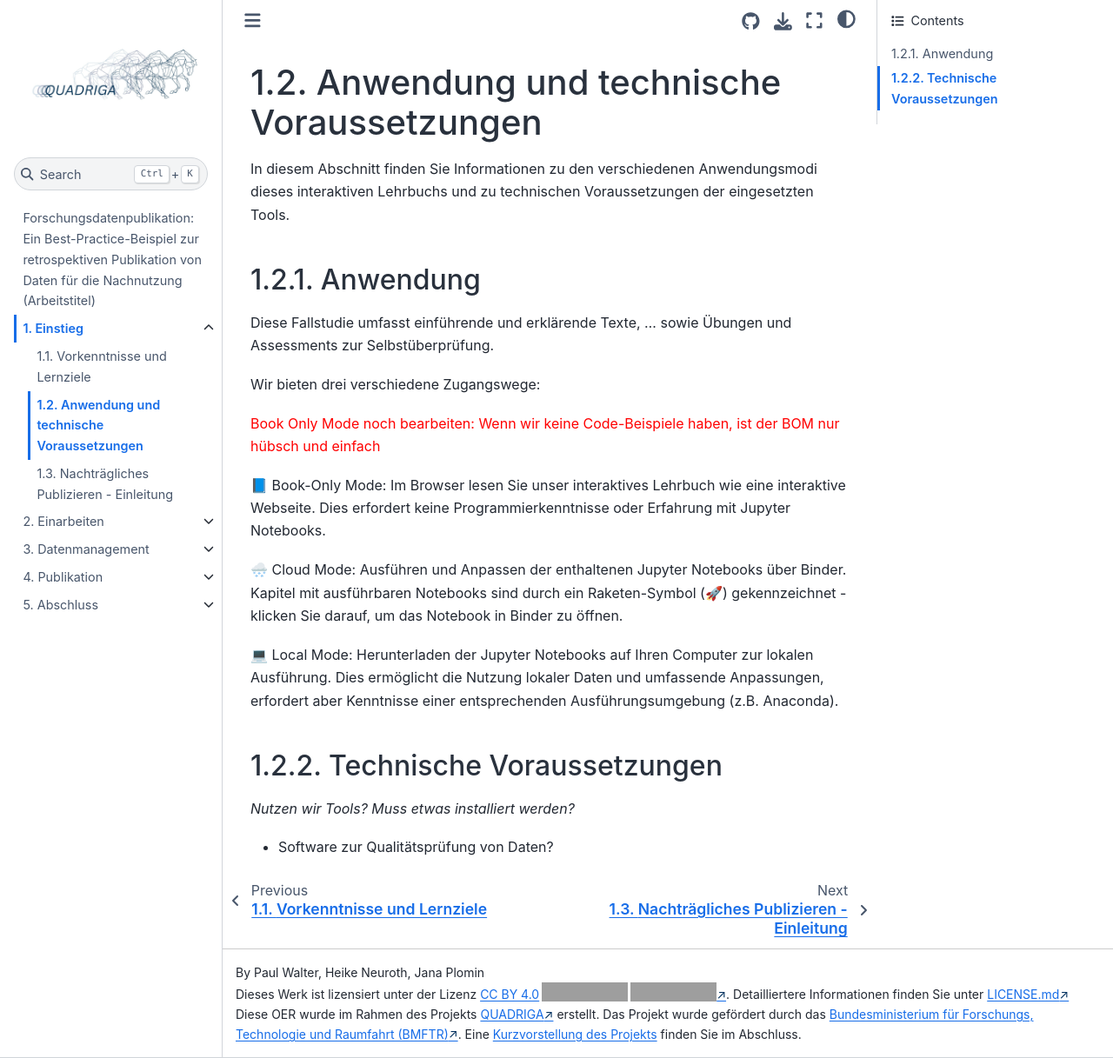
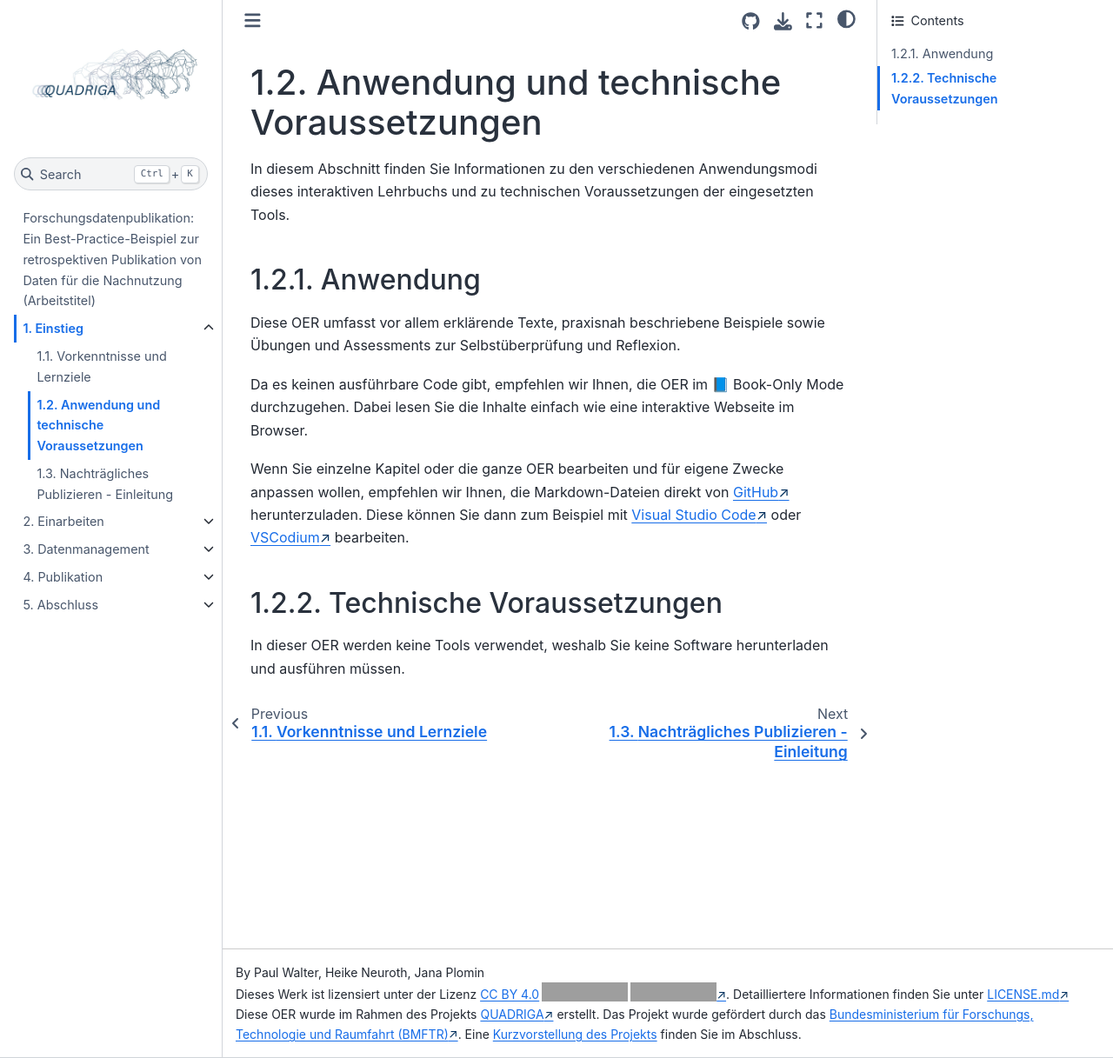
Before and after one commit to quadriga-dk/Tabelle-Fallstudie-4, a Jupyter Book: the page built from Kapitel1_Einstieg/technische_voraussetzungen.md, in a window 1280 px wide and 1217 px high. Shown: the whole window at 87% size. Built offline with Jupyter Book 1.0.4 settings and Sphinx 7.4.7 and the Sphinx Book theme 1.1.4, drawn with Linux system fonts in a browser that asks for light colours; grey boxes are pictures that could not be loaded.

Commit message:
updated sub-chapter 1.2 and 2.1

```diff
--- a/Kapitel1_Einstieg/technische_voraussetzungen.md
+++ b/Kapitel1_Einstieg/technische_voraussetzungen.md
@@ -5,20 +5,13 @@ In diesem Abschnitt finden Sie Informationen zu den verschiedenen Anwendungsmodi
 
 ## Anwendung
 
-Diese Fallstudie umfasst einführende und erklärende Texte, ... sowie Übungen und Assessments zur Selbstüberprüfung.
+Diese OER umfasst vor allem erklärende Texte, praxisnah beschriebene Beispiele sowie Übungen und Assessments zur Selbstüberprüfung und Reflexion.
 
-Wir bieten drei verschiedene Zugangswege:
+Da es keinen ausführbare Code gibt, empfehlen wir Ihnen, die OER im 📘 Book-Only Mode durchzugehen. Dabei lesen Sie die Inhalte einfach wie eine interaktive Webseite im Browser.
 
-<span style="color:red">Book Only Mode noch bearbeiten: Wenn wir keine Code-Beispiele haben, ist der BOM nur hübsch und einfach</span>
-
-📘 Book-Only Mode: Im Browser lesen Sie unser interaktives Lehrbuch wie eine interaktive Webseite. Dies erfordert keine Programmierkenntnisse oder Erfahrung mit Jupyter Notebooks.
-
-🌨️ Cloud Mode: Ausführen und Anpassen der enthaltenen Jupyter Notebooks über Binder. Kapitel mit ausführbaren Notebooks sind durch ein Raketen-Symbol (🚀) gekennzeichnet - klicken Sie darauf, um das Notebook in Binder zu öffnen.
-
-💻 Local Mode: Herunterladen der Jupyter Notebooks auf Ihren Computer zur lokalen Ausführung. Dies ermöglicht die Nutzung lokaler Daten und umfassende Anpassungen, erfordert aber Kenntnisse einer entsprechenden Ausführungsumgebung (z.B. Anaconda).
+Wenn Sie einzelne Kapitel oder die ganze OER bearbeiten und für eigene Zwecke anpassen wollen, empfehlen wir Ihnen, die Markdown-Dateien direkt von <a href="https://github.com/quadriga-dk/Tabelle-Fallstudie-4" class="external-link" target="_blank">GitHub</a> herunterzuladen. Diese können Sie dann zum Beispiel mit <a href="https://code.visualstudio.com/" class="external-link" target="_blank">Visual Studio Code</a> oder <a href="https://vscodium.com/" class="external-link" target="_blank">VSCodium</a> bearbeiten.
 
 
 ## Technische Voraussetzungen
 
-*Nutzen wir Tools? Muss etwas installiert werden?*
-- Software zur Qualitätsprüfung von Daten?
+In dieser OER werden keine Tools verwendet, weshalb Sie keine Software herunterladen und ausführen müssen.
```
Also changed, not shown: Kapitel2_Einarbeiten/einordnung.md (+22 -16 lines).
